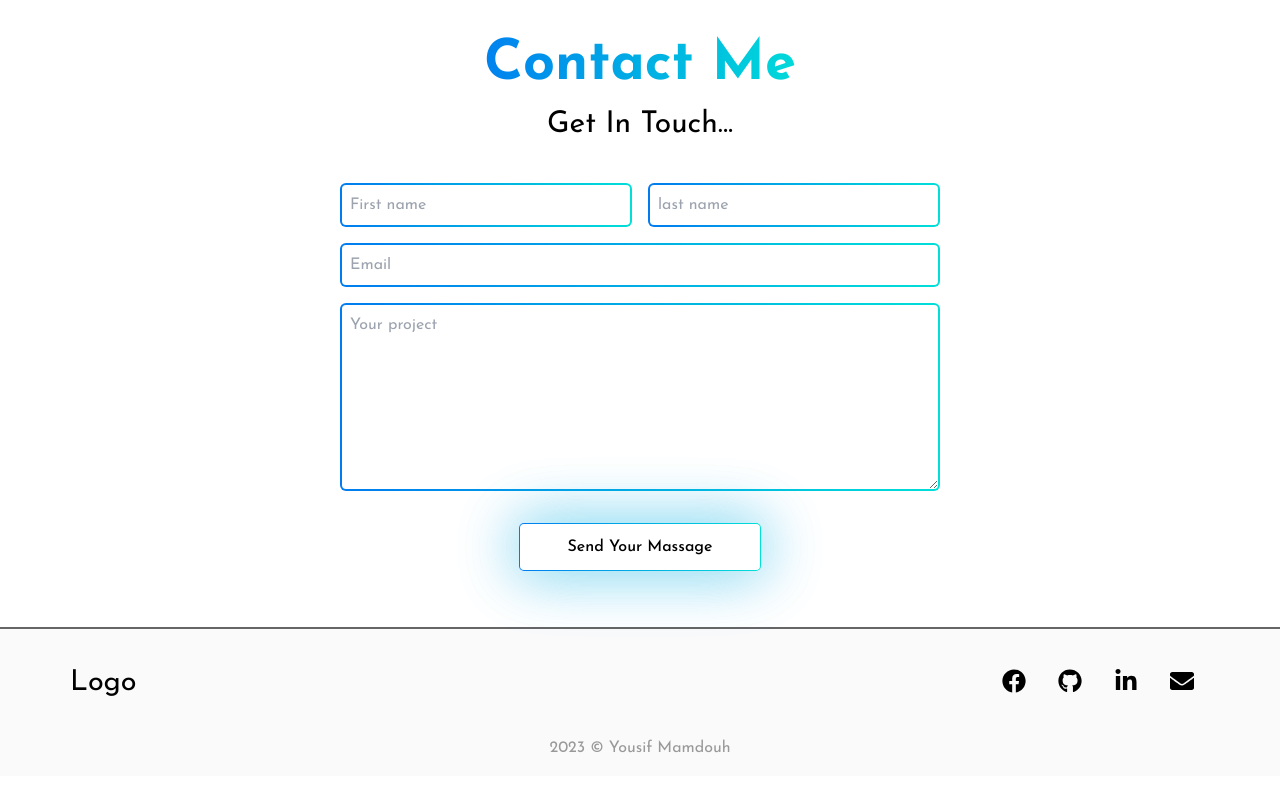
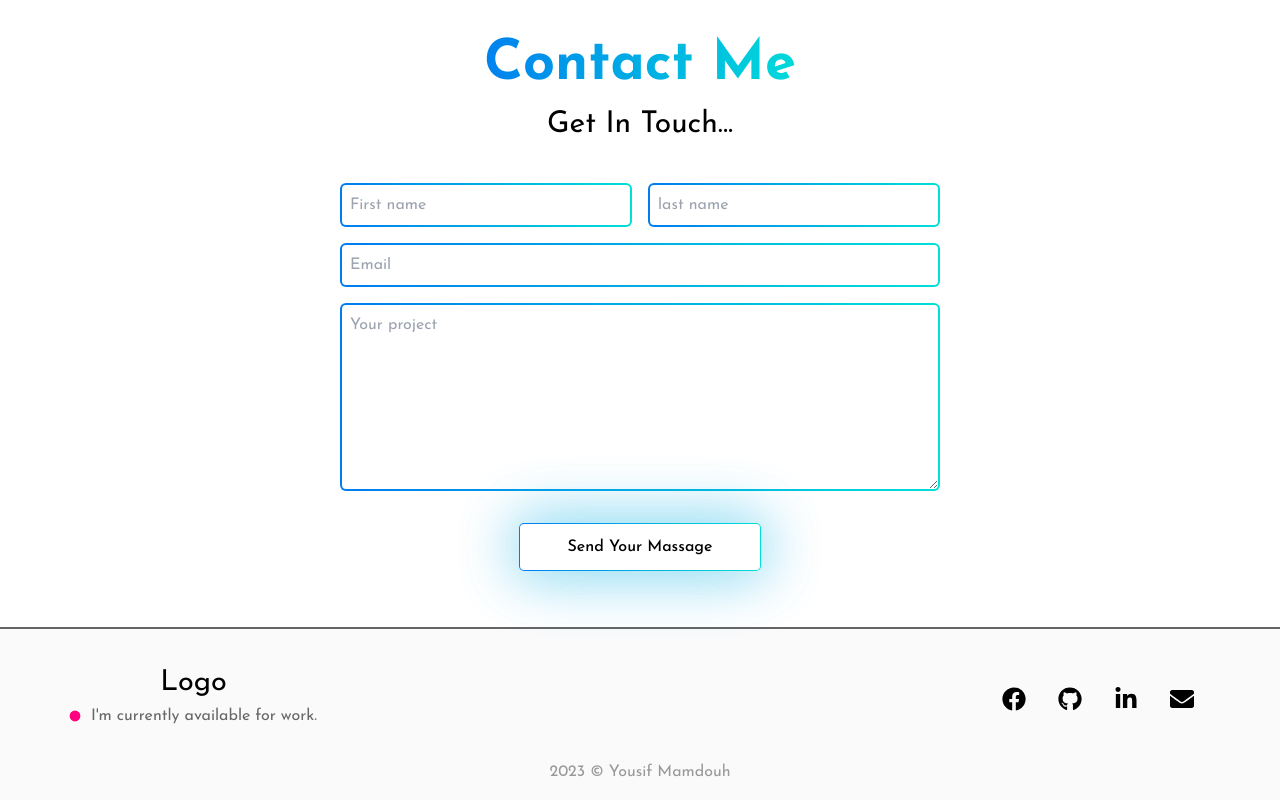
Before and after one commit to YousifMHelal/Web-portfolio, a React (Create React App) app: page / in a window 1280 px wide. Shown: the part 2241-3041 px from the top of the page. Before the commit the page ends 3017 px from the top, so only its background shows below. Built offline with nearby package versions, Linux system fonts and the light colour scheme.

Commit message:
footer edit

```diff
--- a/src/Components/Footer.js
+++ b/src/Components/Footer.js
@@ -4,8 +4,11 @@ import { FaEnvelope, FaFacebook, FaGithub, FaLinkedinIn } from 'react-icons/fa'
 const Footer = () => {
   return (
     <div className='bg-light-p3 dark:bg-dark-p1 border-t-2 border-light-p dark:border-dark-p3 max-md:pb-[50px]'>
-      <div className='container mx-auto max-w-[1172px] px-4 py-8 flex justify-between max-md:flex-col max-md:items-center'>
-        <h1 className='text-[1.8rem] capitalize cursor-pointer text-light-h dark:text-dark-h text-center'>logo</h1>
+      <div className='container mx-auto max-w-[1172px] px-4 py-8 flex justify-between items-center max-md:flex-col max-md:items-center'>
+        <div>
+          <h1 className='text-[1.8rem] capitalize cursor-pointer text-light-h dark:text-dark-h text-center'>logo</h1>
+          <p className='text-light-p dark:text-dark-p2'><span class="dot"></span> I'm currently available for work.</p>
+        </div>
         <div>
           <div className='flex'>
             <FaFacebook className='text-2xl mx-4 mt-2 text-light-h dark:text-dark-h cursor-pointer
--- a/src/index.css
+++ b/src/index.css
@@ -123,3 +123,35 @@ body {
 /* -----Contact----- */
 
 /* -----Footer----- */
+.dot{
+    background-color: var(--end-red);
+    display: inline-block;
+    vertical-align: middle;
+    margin-bottom: 3px;
+    margin-right: 6px;
+    width: 10px;
+    height: 10px;
+    border-radius: 50%;
+    -webkit-border-radius: 50%;
+    -moz-border-radius: 50%;
+    -ms-border-radius: 50%;
+    -o-border-radius: 50%;
+    animation: dot 2s infinite;
+    -webkit-animation: dot 2s infinite;
+}
+
+@keyframes dot {
+    0% {
+        box-shadow: 0 0 0 0 var(--start-red);
+        box-shadow: 0 0 0 0 var(--end-red);
+
+    }
+    70% {
+        box-shadow: 0 0 0 10px rgb(0 98 255 / 0%);
+        box-shadow: 0 0 0 10px rgba(65,187,255,0);
+    }
+    100% {
+        box-shadow: 0 0 0 0 rgb(0 98 255 / 0%);
+        box-shadow: 0 0 0 0 rgba(65,187,255,0);
+    }
+}
```
